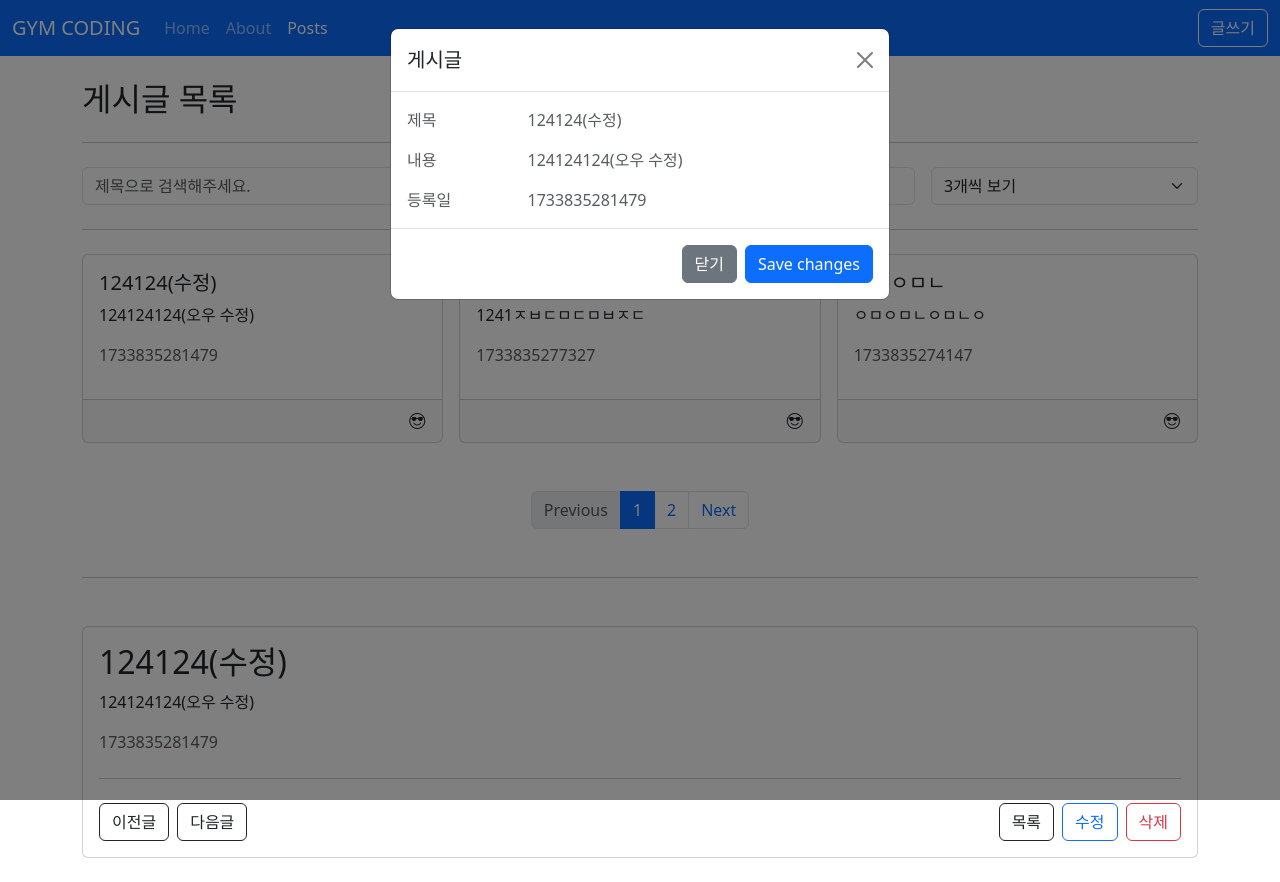
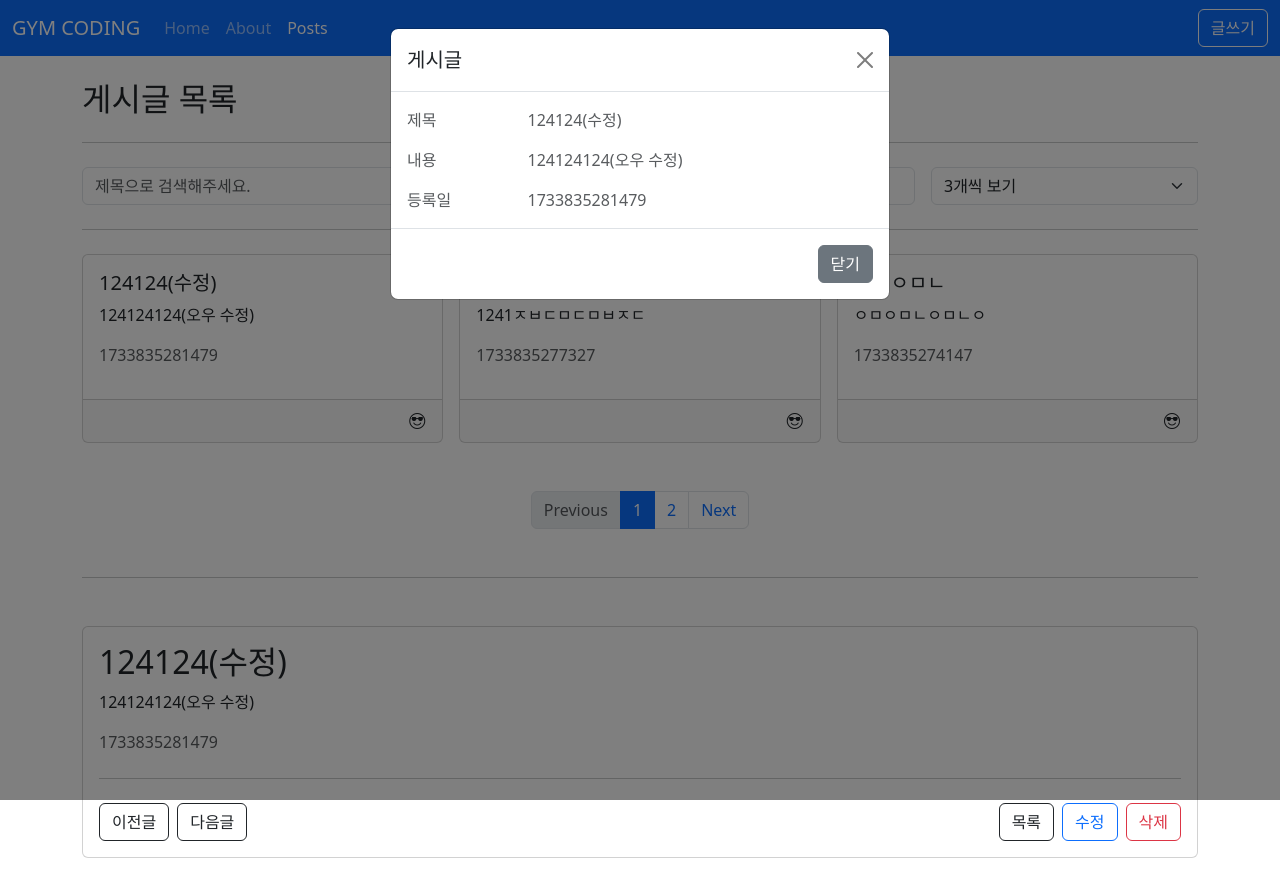
Before and after one commit to looks32/vue3-posts, a Vue app: page /posts in a window 1280 px wide. Both pictures are taken after a click on the button 417 px from the left and 421 px from the top of the page. Built offline with nearby package versions, Linux system fonts and the light colour scheme; data requests are answered from the project's data file.

Commit message:
17 Teleport 컴포넌트 - 3 (Teleport)

```diff
--- a/index.html
+++ b/index.html
@@ -8,6 +8,7 @@
   </head>
   <body>
     <div id="app"></div>
+    <div id="modal"></div>
     <script type="module" src="/src/main.js"></script>
   </body>
 </html>
--- a/src/components/AppModal.vue
+++ b/src/components/AppModal.vue
@@ -1,4 +1,5 @@
 <template>
+	<Transition>
 		<div v-if="modelValue">
 			<div class="modal-backdrop fade show"></div>
 			<div class="modal fade show d-block" tabindex="-1" aria-labelledby="exampleModalLabel" aria-hidden="true">
@@ -21,6 +22,7 @@
 				</div>
 			</div>
 		</div>
+	</Transition>
 </template>
 
 <script setup>
@@ -31,6 +33,21 @@ defineProps({
 defineEmits(['close', 'update:modelValue'])
 </script>
 
-<style lang="scss" scoped>
+<style scoped>
+
+.v-enter-from,
+.v-leave-to {
+	opacity: 0;
+}
+
+.v-enter-active,
+.v-leave-active {
+	transition: all 0.5s ease;
+}
+
+.v-enter-to,
+.v-leave-from {
+	opacity: 1;
+}
 
 </style>
--- /dev/null
+++ b/src/components/posts/PostModal.vue
@@ -0,0 +1,54 @@
+<template>
+	<!-- show는 외부에서 받을 수 없다. -->
+	<!-- props는 내부에서 변경을 하면 안되기 때문 -->
+	<AppModal v-model="show" title="게시글" @close="closeModal">
+		<template #default>
+			<div class="row g-3">
+				<div class="col-3 text-muted">제목</div>
+				<div class="col-9 text-muted">{{ title }}</div>
+				<div class="col-3 text-muted">내용</div>
+				<div class="col-9 text-muted">{{ content }}</div>
+				<div class="col-3 text-muted">등록일</div>
+				<div class="col-9 text-muted">{{ createdAt }}</div>
+			</div>
+		</template>
+		<template #actions>
+			<button type="button" class="btn btn-secondary" data-bs-dismiss="modal" @click="closeModal">닫기</button>
+		</template>
+	</AppModal>
+</template>
+
+<script setup>
+import AppModal from '@/components/AppModal.vue';
+import { computed } from 'vue';
+
+
+// 그래서 외부에서 v-model을 그대로 사용할 수 있도록 아래의 내용을 작성해준다.
+const props = defineProps({
+	modelValue: Boolean,
+	title: String,
+	content: String,
+	createdAt : [String, Number],
+});
+const emit = defineEmits(['update:modelValue']);
+
+// computed는 읽기 전용이지만
+// 세터와 게터를 사용하면 쓰기도 가능하다.
+
+const show = computed({
+	get(){
+		return props.modelValue
+	},
+	set(value){
+		emit('update:modelValue', value)
+	}
+})
+
+const closeModal = () => {
+	show.value = false;
+}
+</script>
+
+<style lang="scss" scoped>
+
+</style>
--- a/src/views/posts/PostListView.vue
+++ b/src/views/posts/PostListView.vue
@@ -12,22 +12,9 @@
 
 		<AppPagination :current-page="params._page" :page-count="pageCount" @page="page => params._page = page"/>
 
-		<AppModal v-model="show" :show="show" title="게시글" @close="closeModal">
-			<template #default>
-				<div class="row g-3">
-					<div class="col-3 text-muted">제목</div>
-					<div class="col-9 text-muted">{{ modalTitle }}</div>
-					<div class="col-3 text-muted">내용</div>
-					<div class="col-9 text-muted">{{ modalContent }}</div>
-					<div class="col-3 text-muted">등록일</div>
-					<div class="col-9 text-muted">{{ modalCreatedAt }}</div>
-				</div>
-			</template>
-			<template #actions>
-				<button type="button" class="btn btn-secondary" data-bs-dismiss="modal" @click="closeModal">닫기</button>
-				<button type="button" class="btn btn-primary">Save changes</button>
-			</template>
-		</AppModal>
+		<Teleport to="#modal">
+			<PostModal v-model="show" :title="modalTitle" :content="modalContent" :created-at="modalCreatedAt"/>
+		</Teleport>
 
 		<template v-if="posts && posts.length > 0">
 			<hr class="my-5">
@@ -48,7 +35,7 @@ import AppCard from '@/components/AppCard.vue';
 import AppPagination from '@/components/AppPagination.vue';
 import AppGrid from '@/components/AppGrid.vue';
 import PostFilter from '@/components/posts/PostFilter.vue';
-import AppModal from '@/components/AppModal.vue';
+import PostModal from '@/components/posts/PostModal.vue';
 
 const router = useRouter();
 const posts = ref([]);
@@ -99,9 +86,6 @@ const openModal = ({title, content, createdAt}) => {
 	modalContent.value = content;
 	modalCreatedAt.value = createdAt;
 }
-const closeModal = () => {
-	show.value = false;
-}
 </script>
 
 <style lang="scss" scoped>
```
Lines whose indentation alone changed are shown as unchanged.
